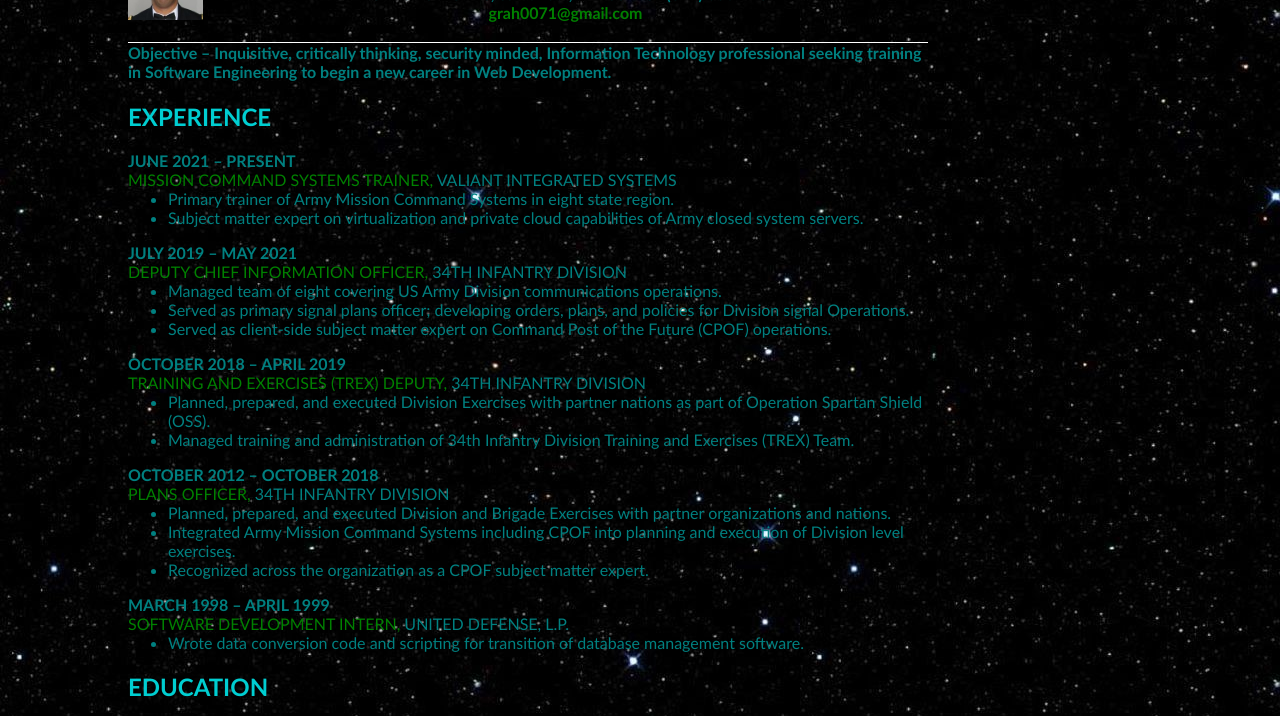
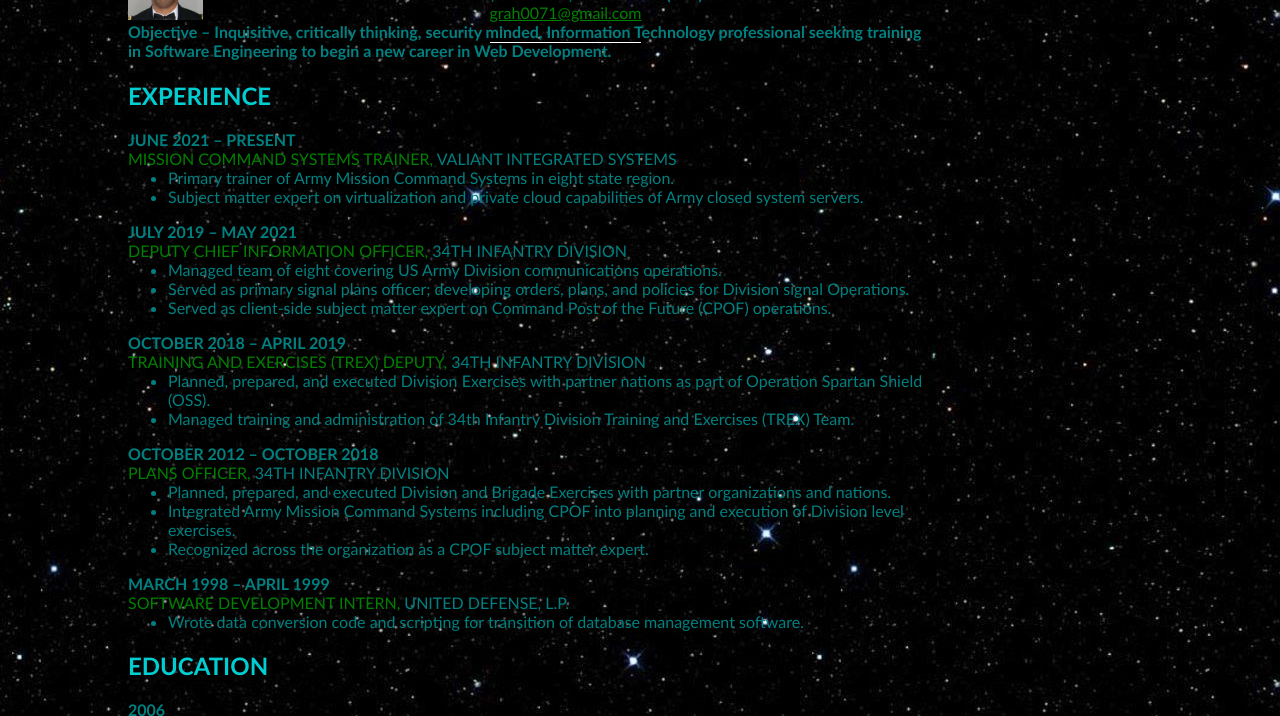
Before and after one commit to AlvinGraham/AlvinGraham.github.io, a plain HTML site: page index.html in a window 1280 px wide. Shown: the part 119-835 px from the top of the page. Drawn offline with Linux system fonts and the light colour scheme.

Commit message:
Update index.html

```diff
--- a/index.html
+++ b/index.html
@@ -18,7 +18,7 @@
       <div class="personalInfo">
         <h1 class="name">ALVIN GRAHAM</h1>
         <h4 class="address">1764 Yorkshire Ave, Saint Paul, MN  55116 · (612) 803-7957</h4>
-        <h4 class="email">grah0071@gmail.com</h4>
+        <a class="email" href="mailto:grah0071@gmail.com">grah0071@gmail.com</a>
         <h4 class="objective"> Objective – Inquisitive, critically thinking, security minded, Information Technology professional seeking training in Software Engineering to begin a new career in Web Development. </h4>
       </div>
     </div>
```
